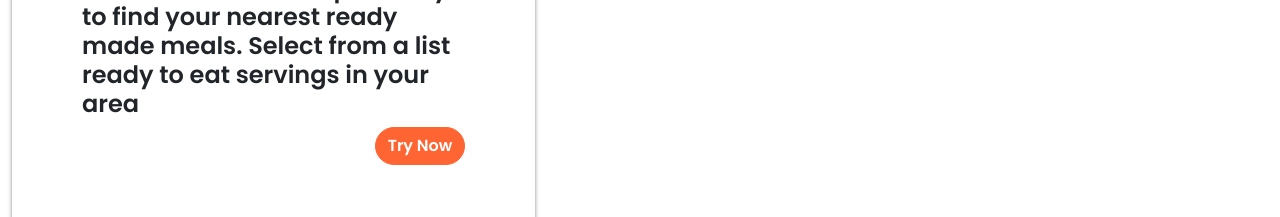
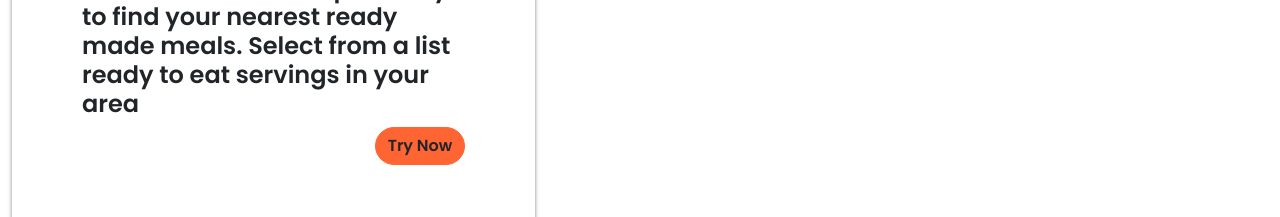
Before and after one commit to sameer-nadeem/khaaba, a React (Create React App) app in the folder client/: page / in a window 1280 px wide. Shown: the part 1300-1517 px from the top of the page. Built offline with nearby package versions, Linux system fonts and the light colour scheme; no server answers.

Commit message:
merge conflicts  > main

```diff
--- a/client/src/components/layout/Home.js
+++ b/client/src/components/layout/Home.js
@@ -136,7 +136,7 @@ const Home = ({ addToCart }) => {
             <div className="row justify-content-end">
               <div className="col-md-4 form-group">
 
-                <button className="btn btn-primary pull-right orange-btn " type="submit" onClick={() => toast.error(`Feature underconstruction`)}>Try Now</button>
+                <button className="btn pull-right orange-btn" type="submit" onClick={() => toast.error(`Feature underconstruction`)}>Try Now</button>
               </div>
 
             </div>
@@ -168,7 +168,7 @@ const Home = ({ addToCart }) => {
                           <i className="fa fa-star checked star1"> </i>
                           <span className="d-inline-block text-align-center rating-font">{ratingcheck(chef.kitchen.avgRating)}</span>
                         </span>
-                        <a className="btn btn-primary pull-right orange-btn " onClick={() => toast.error(`Feature underconstruction`)}>Menu </a>
+                        <a className="btn pull-right orange-btn" style={{ color: "white" }} onClick={() => toast.error(`Feature underconstruction`)}>Menu </a>
 
                       </div>
                     </div>
```
